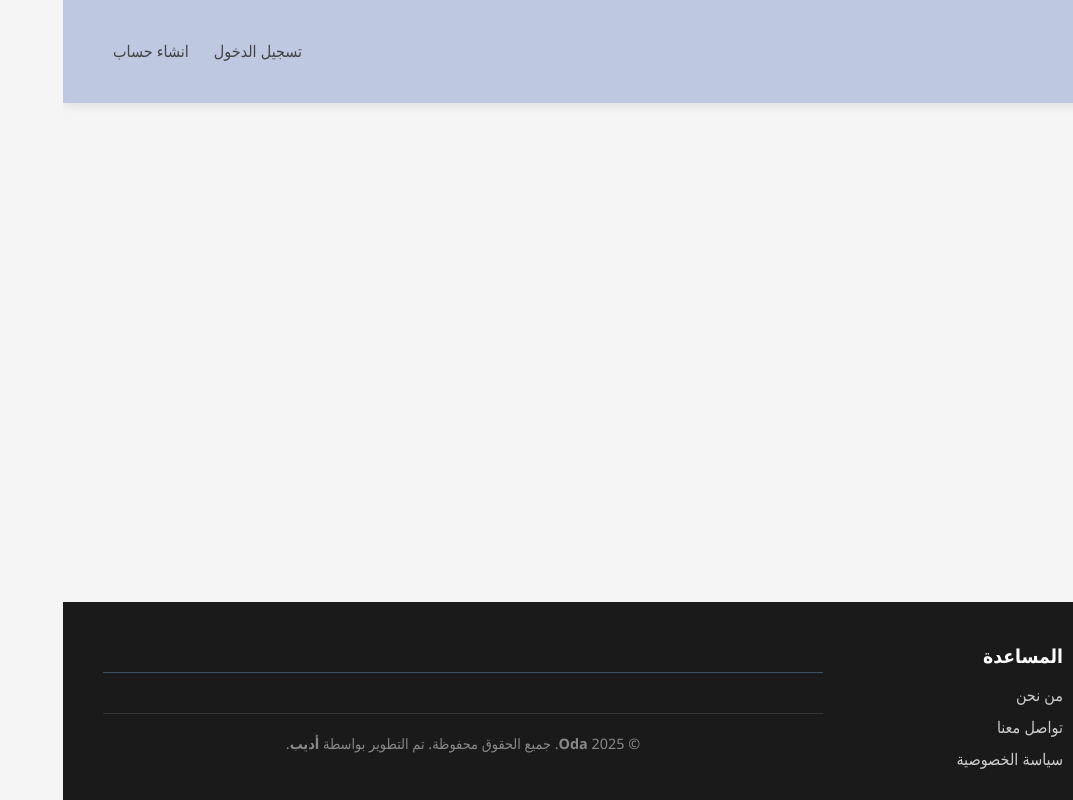
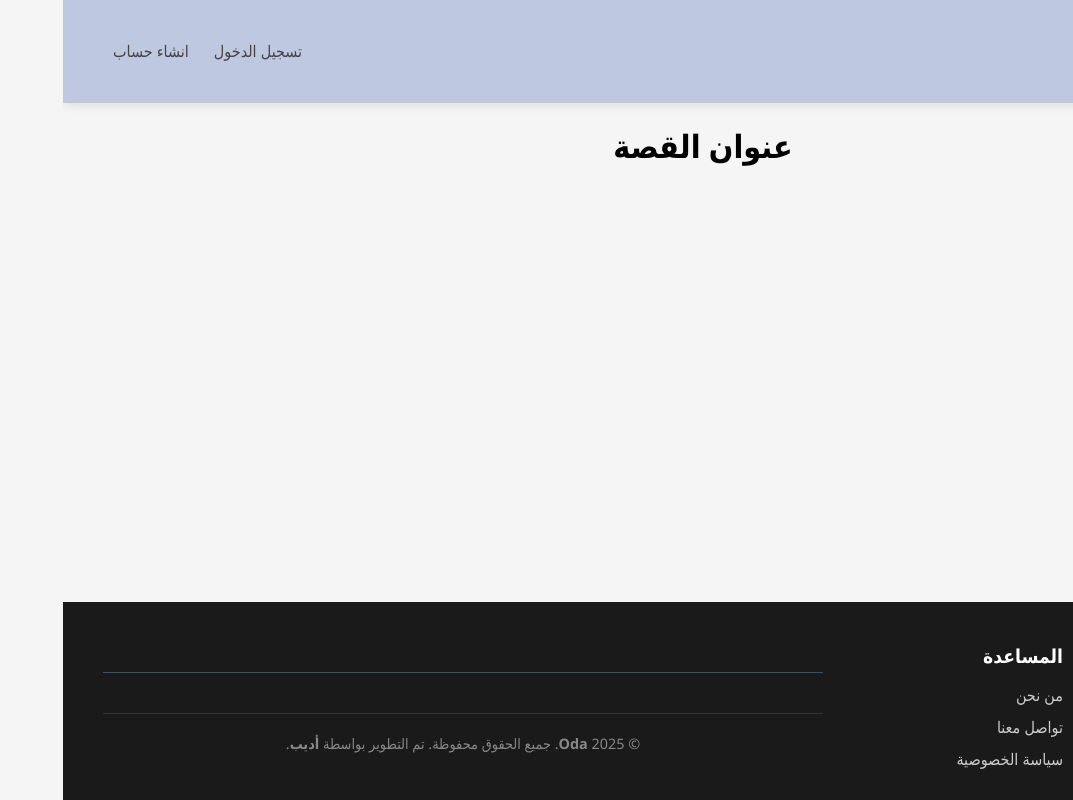
Before and after one commit to osama-alhudhaif/website, a React (Vite) app in the folder frontend/: page /reading in a window 1280 px wide. Shown: the whole page, without its empty margins (207-1280 px from the left). Built offline with nearby package versions, Linux system fonts and the light colour scheme.

Commit message:
add Reading page

```diff
--- a/frontend/src/App.tsx
+++ b/frontend/src/App.tsx
@@ -6,6 +6,7 @@
 import Register from './pages/register';
 import About from './constants/about';
 import Body from './constants/body';
+import Reading from './constants/reading';
 
 const App = () => (
   <div className="app-wrapper">
@@ -15,6 +16,7 @@
         <Route path="/About" element={<About />} />
         <Route path="/login" element={<Login />} />
         <Route path="/register" element={<Register />} />
+        <Route path="/reading" element={<Reading />} />
       </Routes>
     </div>
     <Body />
--- /dev/null
+++ b/frontend/src/constants/Reading.tsx
@@ -0,0 +1,10 @@
+const Reading = () => {
+    return (
+        <div className="data" dir="rtl">
+            <h1 style={{ textAlign: "center" }}>عنوان القصة</h1>
+            <h6 style={{ textAlign: "right" }}>المؤلف</h6>
+        </div>
+    )
+}
+
+export default Reading
```
